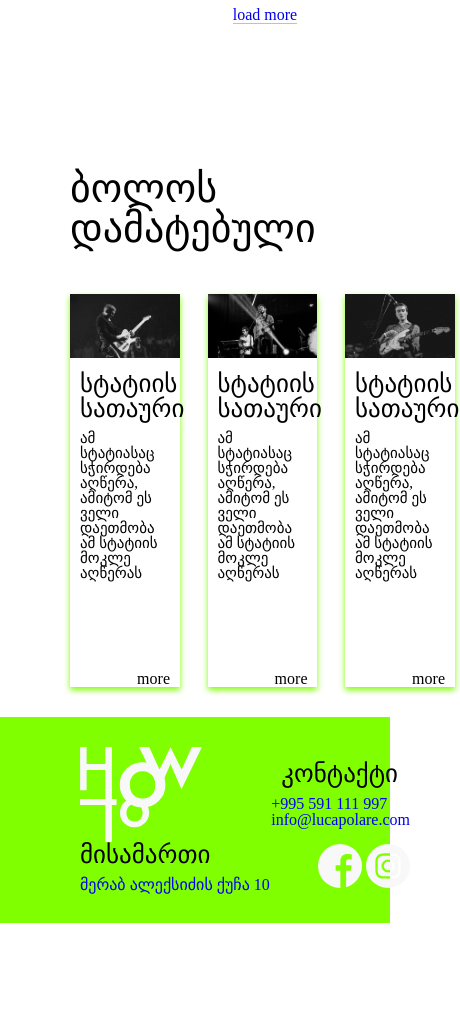
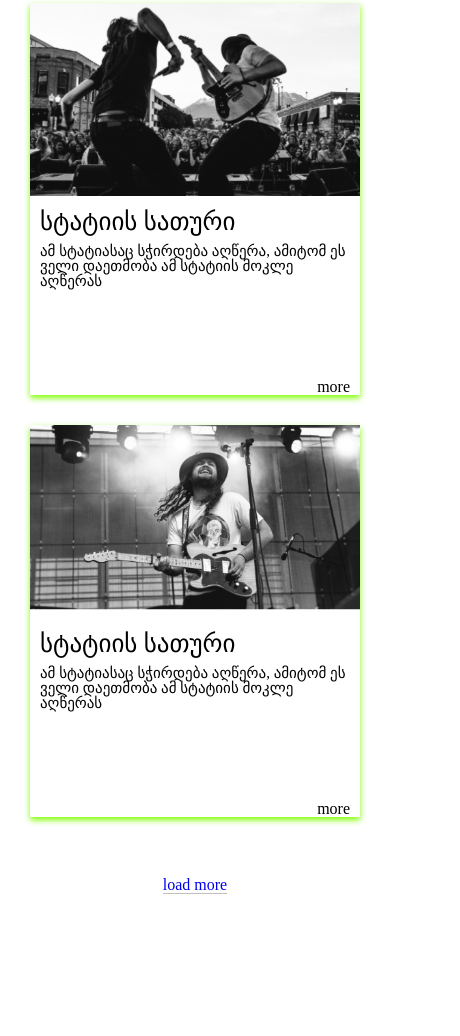
Before and after one commit to giorgikokolashvili/davaleba-responsive-lesson-11, a plain HTML site: page index.html in a window 390 px wide. Shown: the part 953-1989 px from the top of the page, 460 px wide, since content can reach past the window. Before the commit the page ends 1876 px from the top, so only its background shows below. Drawn offline with Linux system fonts and the light colour scheme.

Commit message:
add index file

```diff
--- a/css/style.css
+++ b/css/style.css
@@ -1,15 +1,18 @@
 body {
-	margin-top:30px;
+
+	/* padding:70px; */
+	align-self: center;
 }
 .container {
 	max-width: 1200px;
 	width:100%;
+	height:100%;
 	display:flex;
 	flex-wrap: wrap;
 	justify-content: space-between;
 	align-items:center;
 	margin-bottom:30px;
-	margin-left: 70px;
+	/* margin-left: 70px; */
 }
 .nav-ul {
 
@@ -76,10 +79,10 @@ h1 {
 	flex-wrap: wrap;
 	justify-content: space-between;
 	align-items:center;
-	margin-left: 50px;
+	/* margin-left: 50px; */
 }
 footer {
-	background-color: chartreuse;
+	background: chartreuse;
 	width:100%;
 	padding:30px;
 
@@ -102,3 +105,51 @@ footer {
 	font-size:25px;
 	margin-bottom:10px;
 }
+.search {
+	display:none;
+}
+.burger{
+	display: none;
+}
+@media (max-width:480px)
+{
+	nav {
+		display:none;
+	}
+	.burger {
+		display: block;
+		margin-right:30px;
+	}
+	.flex {
+		flex-direction: column;
+		padding:30px;
+	}
+	.flex-box {
+		width:100%;
+		margin-top: 30px;
+	}
+	.container h1 {
+		text-align:center;
+	}
+	.logo-img {
+		display:none;
+	}
+	.footer {
+		flex-direction: column;
+
+	}
+	footer > div{
+        width: 100%;
+        margin: 20px 0;
+        text-align: center;
+	}
+	.icon {
+		margin-top:30px;
+	}
+	.footer-contact {
+		margin-bottom:30px;
+		margin-right: 30px;
+	}
+
+
+}
--- a/index.html
+++ b/index.html
@@ -24,7 +24,9 @@
             </ul>
         </nav>
         </div>
+        <div class="burger"> burger </div>
     </div>
+
     </header>
 
     <div class="container">
@@ -57,7 +59,7 @@
     <div class="load"> <a href="#">load more</a></div>
 </section>
 <section class="container">
-    <div>
+
         <h1> ბოლოს დამატებული </h1>
         <div class="flex">
             <div class="flex-box">
@@ -79,13 +81,13 @@
                 <div class="more"><a href="#">more</a></div>
             </div>
 
-        </div>
+
     </div>
 </section>
     <footer >
         <div class="footer flex">
-            <img src="images/logo-white.svg" alt="logo-white">
-            <div>
+            <img class="logo-img" src="images/logo-white.svg" alt="logo-white">
+            <div class="footer-contact">
                 <p class="contact">კონტაქტი</p>
             <ul>
                 <li>
@@ -100,7 +102,7 @@
                 <p class="address"> მისამართი </p>
                 <a href="https://www.google.com/maps/place/%E1%83%9B%E1%83%94%E1%83%A0%E1%83%90%E1%83%91+%E1%83%90%E1%83%9A%E1%83%94%E1%83%A5%E1%83%A1%E1%83%98%E1%83%AB%E1%83%98%E1%83%A1+%E1%83%A5%E1%83%A3%E1%83%A9%E1%83%90,+%E1%83%97%E1%83%91%E1%83%98%E1%83%9A%E1%83%98%E1%83%A1%E1%83%98/@41.7156379,44.779745,17z/data=!4m5!3m4!1s0x404472d599171aa3:0x3232187e87194a25!8m2!3d41.7172076!4d44.7825989"> მერაბ ალექსიძის ქუჩა 10</a>
             </div>
-            <div>
+            <div class="icon">
                 <img src="images/fb.svg" alt="fb">
                 <img src="images/insta.svg" alt="insta">
             </div>
```
